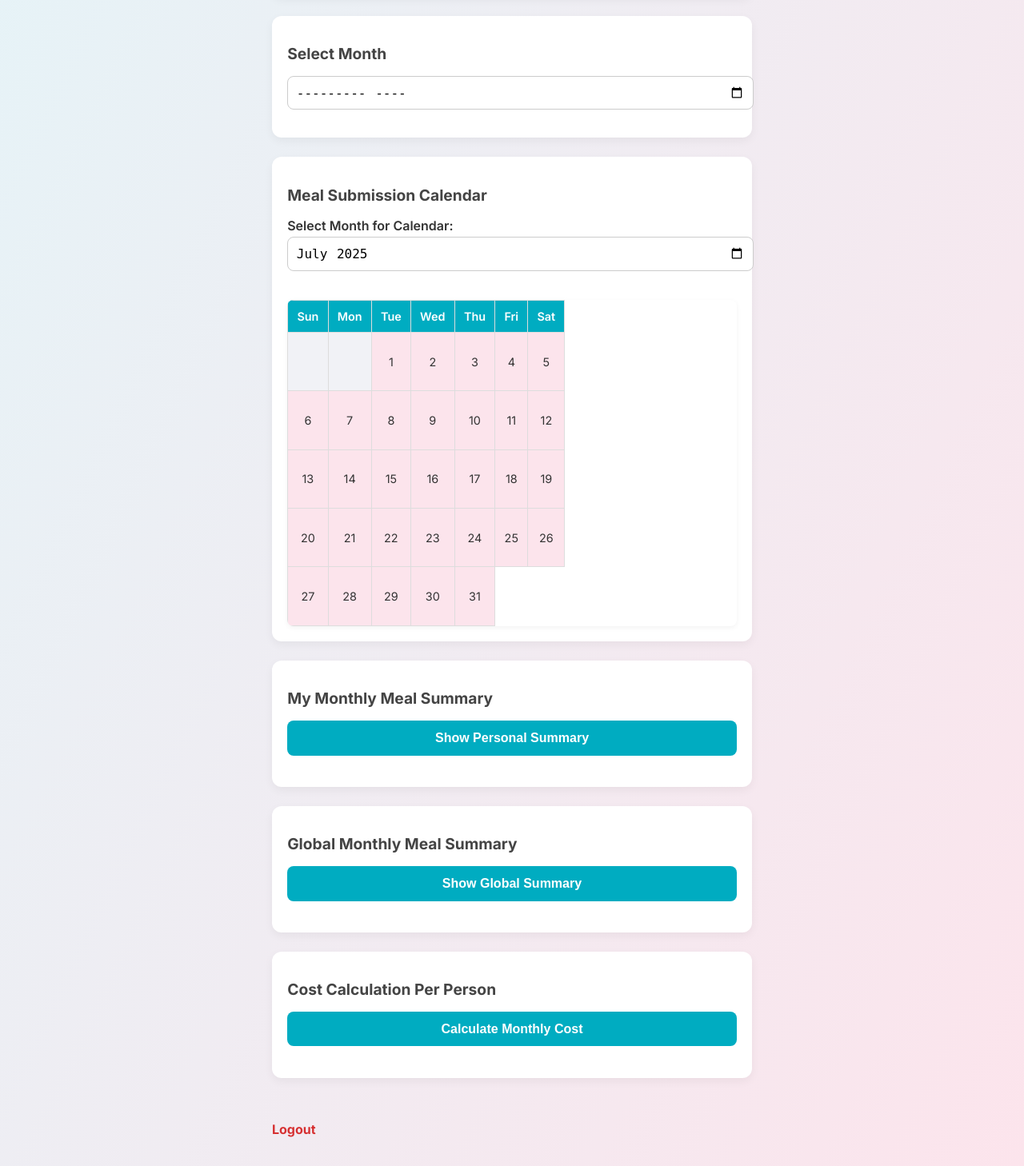
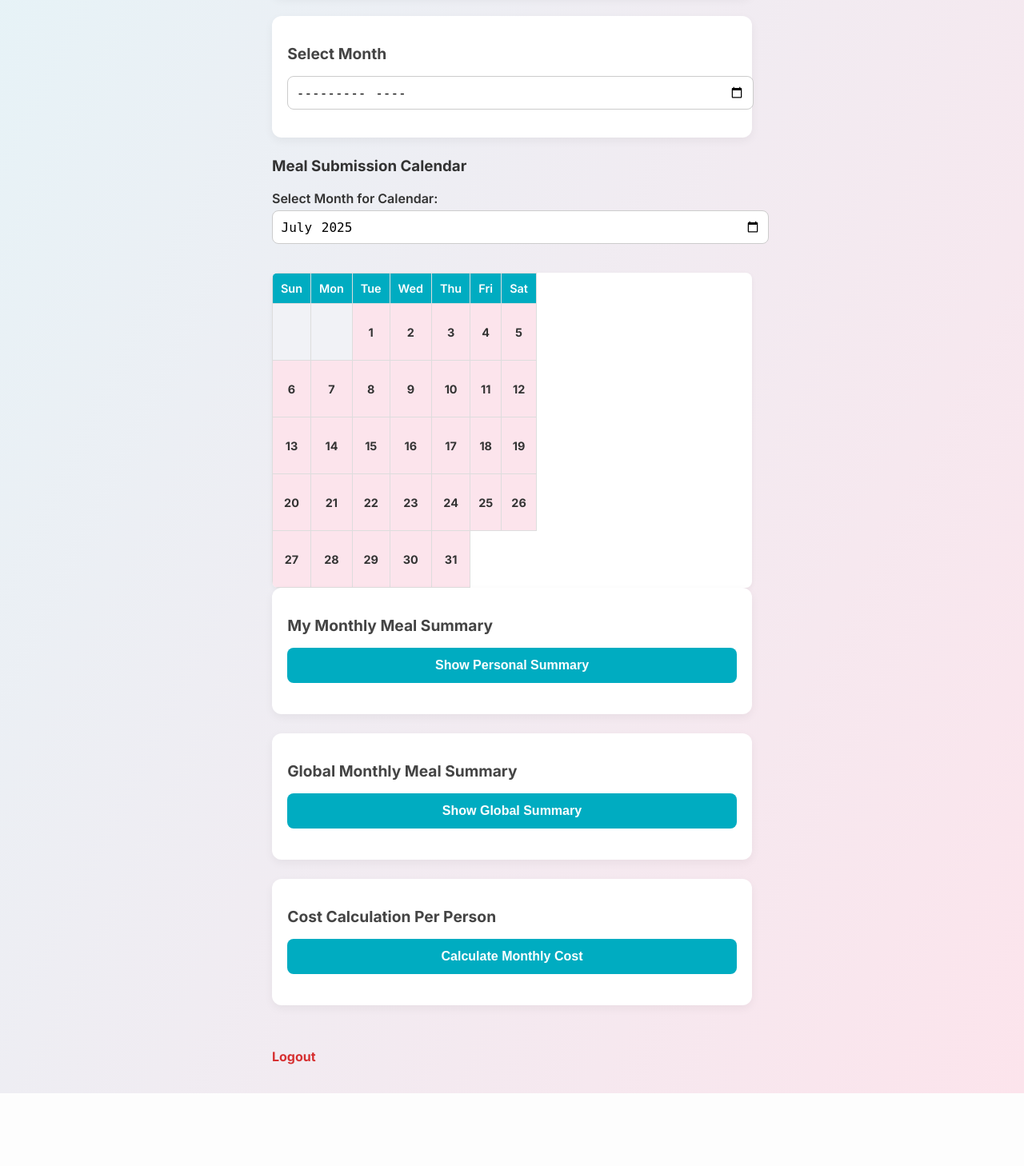
Before and after one commit to tasfiq1110/website, a Flask app: page /dashboard in a window 1280 px wide. Shown: the part 1207-2665 px from the top of the page at 80% size. After the commit the page ends 2574 px from the top, so only its background shows below. Run offline with Flask 3, Linux system fonts and the light colour scheme; the visitor is signed in with stand-in values (Sample User, id 1); data that the repository does not hold is empty; some libraries are stand-ins or nearby versions.

Commit message:
Update dashboard.html

```diff
--- a/templates/dashboard.html
+++ b/templates/dashboard.html
@@ -134,6 +134,22 @@
       gap: 1rem;
       margin-bottom: 1rem;
     }
+    .calendar {
+  width: 100%;
+  border-collapse: collapse;
+  margin-top: 10px;
+}
+.calendar th,
+.calendar td {
+  border: 1px solid #ddd;
+  text-align: center;
+  padding: 10px;
+}
+.calendar td {
+  cursor: default;
+  font-weight: bold;
+}
+
 
     .checkbox-group label {
       flex: 1 1 45%;
@@ -308,15 +324,13 @@
       <input type="month" id="monthPicker">
     </section>
 
-    <!-- 🗓️ Meal Submission Calendar -->
-<section>
-  <h2>Meal Submission Calendar</h2>
-  <div>
-    <label for="calendarMonth">Select Month for Calendar:</label>
-    <input type="month" id="calendarMonth">
-  </div>
+   <div class="card">
+  <h3>Meal Submission Calendar</h3>
+  <label for="calendarMonth">Select Month for Calendar:</label>
+  <input type="month" id="calendarMonth" />
   <div id="mealCalendar" style="margin-top: 20px;"></div>
-</section>
+</div>
+
 
 
     <!-- 📊 Personal Summary -->
```
